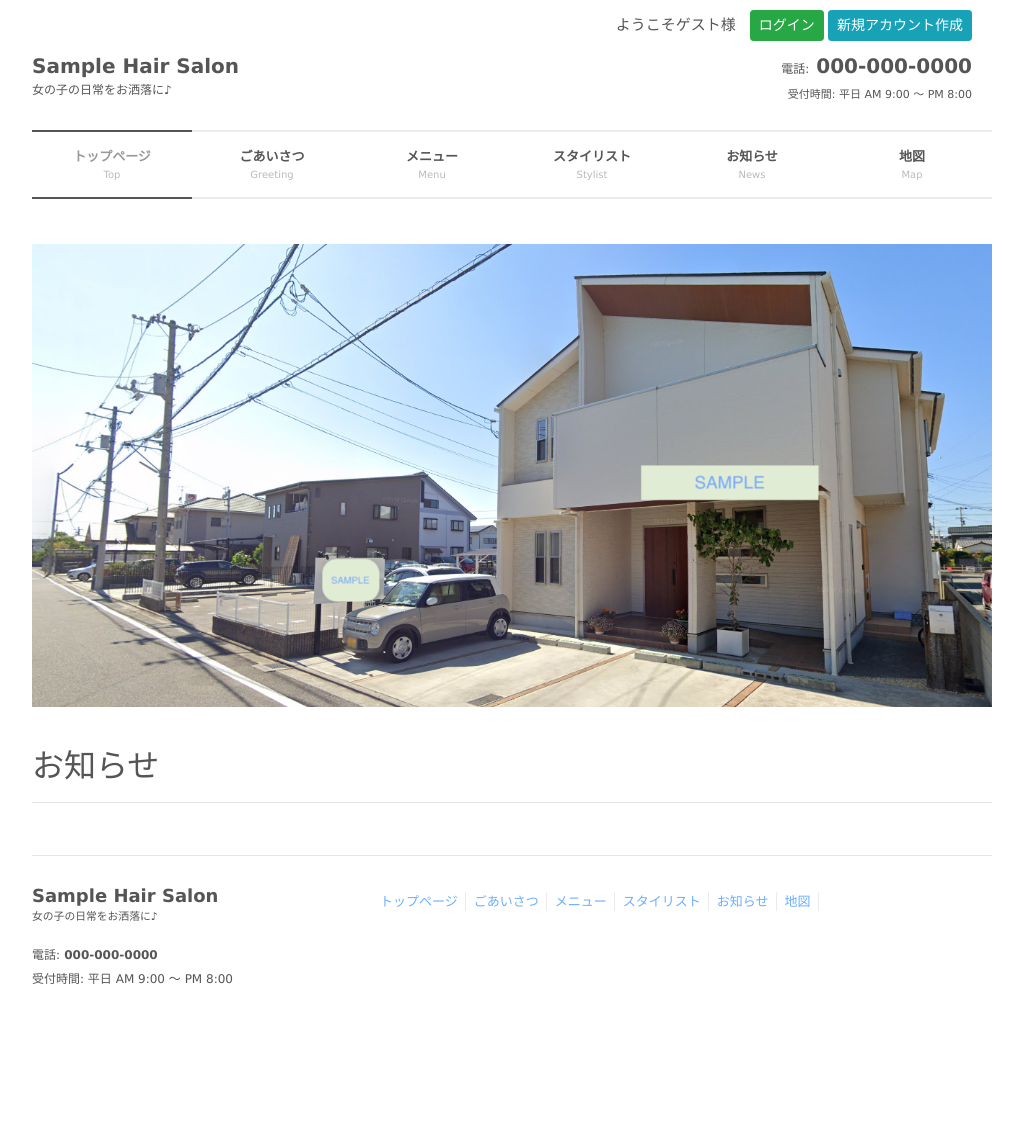
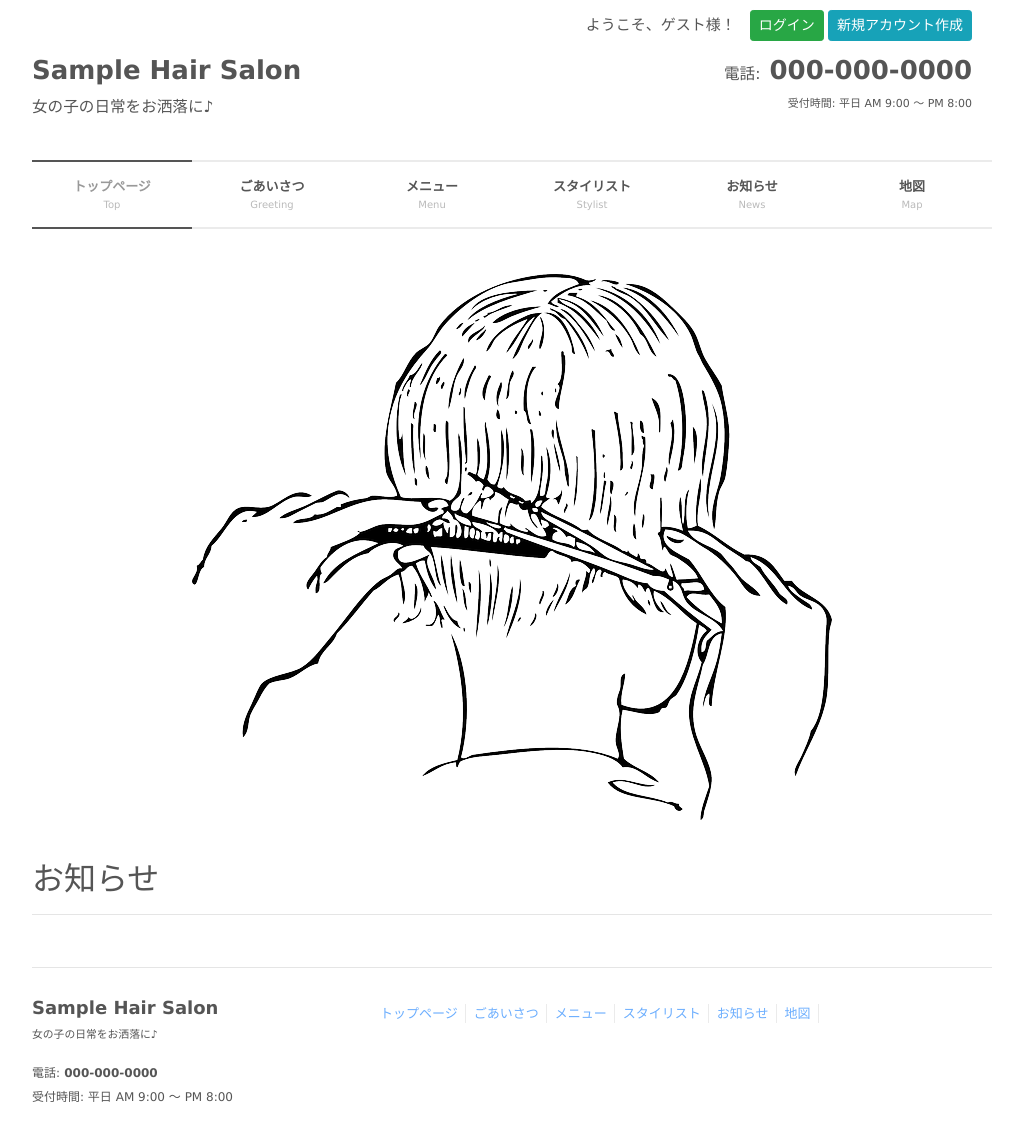
Before and after one commit to nakarun/hairsalon, a Django app: page / in a window 1280 px wide. Shown: the whole page, without its empty margins (128-1151 px from the left). Before the commit the page ends 984 px from the top, so only its background shows below. Run offline with Django 3.2, Linux system fonts and the light colour scheme; data that the repository does not hold is empty; some libraries are stand-ins or nearby versions.

Commit message:
change top img

```diff
--- a/pointcard/forms.py
+++ b/pointcard/forms.py
@@ -13,7 +13,7 @@ class SignUpForm(UserCreationForm):
 
     class Meta:
         model = CustomerUser
-        fields = ('nick_name', 'password1', 'password2')
+        fields = ('username', 'password1', 'password2')
 
 
 class LoginForm(AuthenticationForm):
--- a/pointcard/templates/pointcard/account_menu_navi.html
+++ b/pointcard/templates/pointcard/account_menu_navi.html
@@ -1,14 +1,14 @@
 <div class="account-menu-navi">
     {% if user.is_authenticated %}
-    <span class="welcome-message">ようこそ{{ user }}様</span>
-    <a href="{% url 'top' %}">
+    <span class="welcome-message">ようこそ、{{ user }}様！</span>
+    <a href="{% url 'customer_pointcard' %}">
         <button type="button" class="btn btn-success btn-sm">マイページ</button>
     </a>
     <a href="{% url 'customer_logout' %}">
         <button typee="button" class="btn btn-warning btn-sm">ログアウト</button>
     </a>
     {% else %}
-    <span class="welcome-message">ようこそゲスト様</span>
+    <span class="welcome-message">ようこそ、ゲスト様！</span>
     <a href="{% url 'customer_login' %}">
         <button type="button" class="btn btn-success btn-sm">ログイン</button>
     </a>
--- a/pointcard/templates/pointcard/pointcard.html
+++ b/pointcard/templates/pointcard/pointcard.html
@@ -6,7 +6,7 @@
     <div class="col-md-6 offset-md-3">
         <div class="card">
             <div class="card-body">
-                Name: {{ user.nick_name }}様 / 会員番号: {{ user.username }}
+                Name: {{ user }}様
                 <hr>
                 <table class="table table-bordered">
                     <tr class="stamp_frame">
--- a/static/css/style.css
+++ b/static/css/style.css
@@ -22,7 +22,7 @@ a:active, a:focus {outline:0;}
 /* ヘッダー
 *************/
 #header{
-    height:130px;
+    height:160px;
 }
 
 /*************
@@ -38,6 +38,7 @@ a:active, a:focus {outline:0;}
 
 .logo span{
     display:block;
+    margin-top:6px;
 }
 
 /*************
@@ -58,7 +59,7 @@ a:active, a:focus {outline:0;}
 *************/
 .logo,.info .tel{
     margin:10px 0 6px 0;
-    font-size:20px;
+    font-size:26px;
     font-weight:bold;
 }
 
```
Also changed, not shown: README.md, sample.png (deleted), static/media/home.png.
